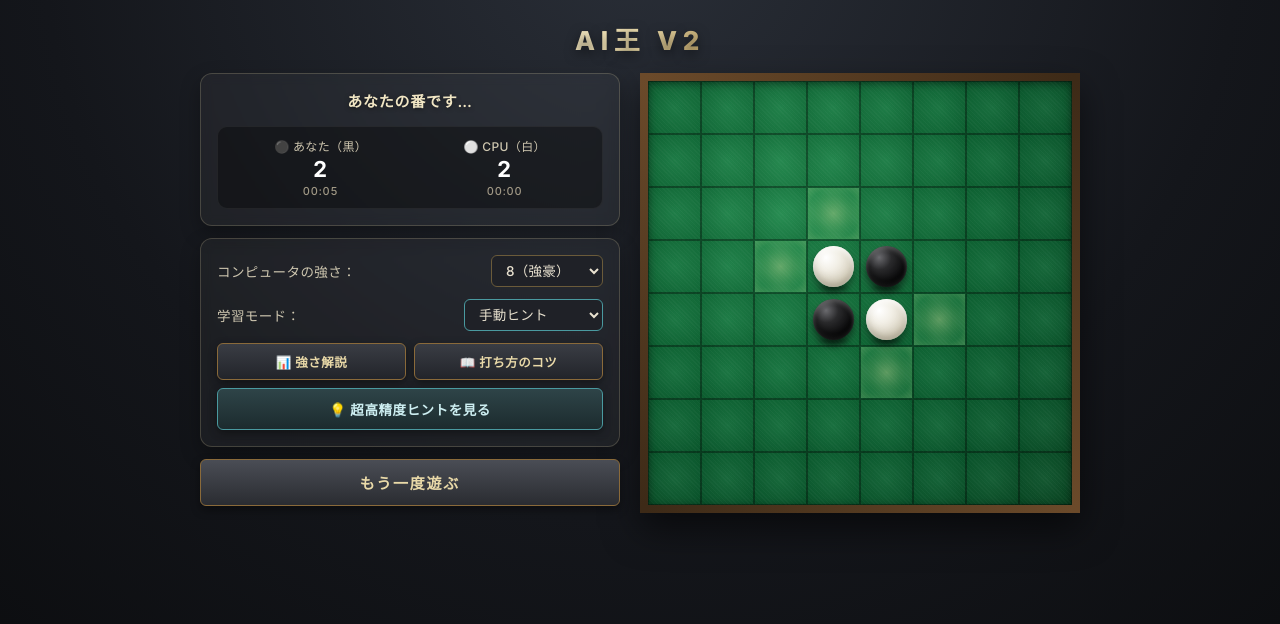
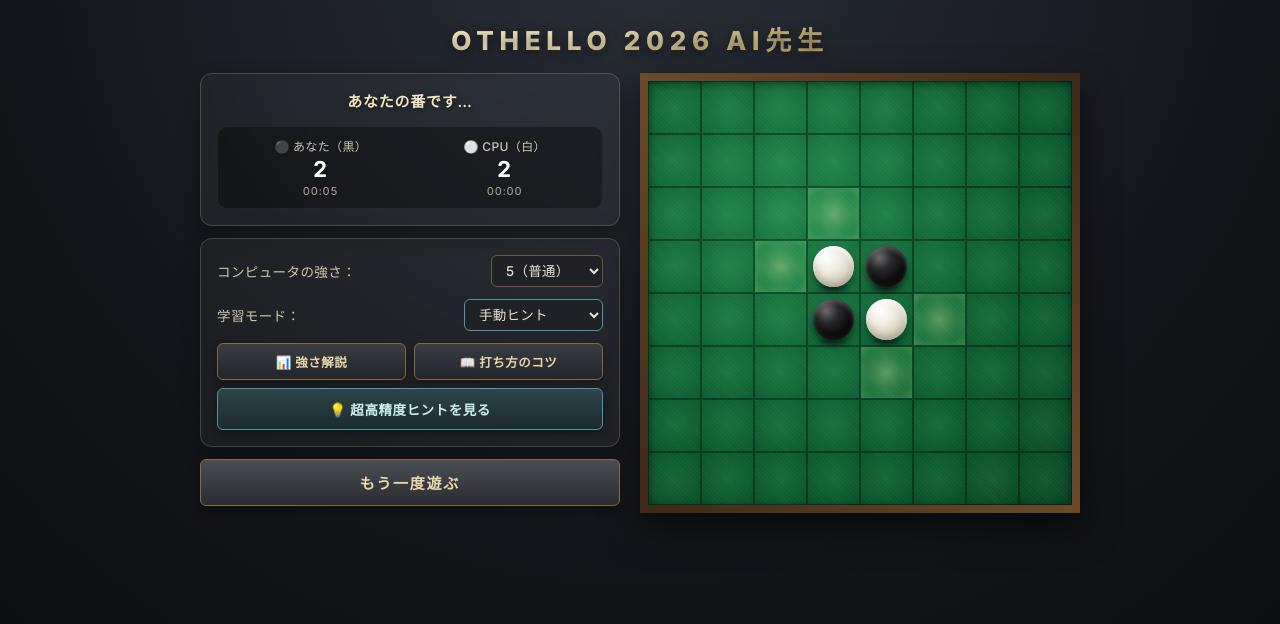
Before and after one commit to mikky3170/Othello, a plain HTML site: page index.html in a window 1280 px wide. Drawn offline with Linux system fonts and the light colour scheme.

Commit message:
Add files via upload

```diff
--- a/index.html
+++ b/index.html
@@ -1,9 +1,19 @@
+<!-- ==========================================
+  変更履歴（Update History）V3.0(←V2.0) 2026/08/29 8:00
+
+ご提示いただいたオセロのプログラムについて、ご要望通り以下の2点を修正しました。
+
+1.  タイトルの変更（<title>タグと<h1>タグを「Othello 2026 AI先生」に変更）
+2.  コンピュータの強さの初期値変更（レベル8からレベル5が最初に選択されるように変更）
+
+========================================== -->
+
 <!DOCTYPE html>
 <html lang="ja">
 <head>
     <meta charset="UTF-8">
     <meta name="viewport" content="width=device-width, initial-scale=1.0">
-    <title>AI王 v2 ― 本格オセロAI化</title>
+    <title>Othello 2026 AI先生</title>
 
     <!-- おしゃれな欧文・数字フォント (Inter) の読み込み -->
     <link rel="preconnect" href="https://fonts.googleapis.com">
@@ -622,7 +632,7 @@
 <body>
 
     <header>
-        <h1>AI王 v2</h1>
+        <h1>Othello 2026 AI先生</h1>
     </header>
 
     <div class="app-container">
@@ -652,10 +662,10 @@
                         <option value="2">2</option>
                         <option value="3">3</option>
                         <option value="4">4</option>
-                        <option value="5">5（普通）</option>
+                        <option value="5" selected>5（普通）</option>
                         <option value="6">6</option>
                         <option value="7">7</option>
-                        <option value="8" selected>8（強豪）</option>
+                        <option value="8">8（強豪）</option>
                         <option value="9">9</option>
                         <option value="10">10（最強）</option>
                     </select>
```
